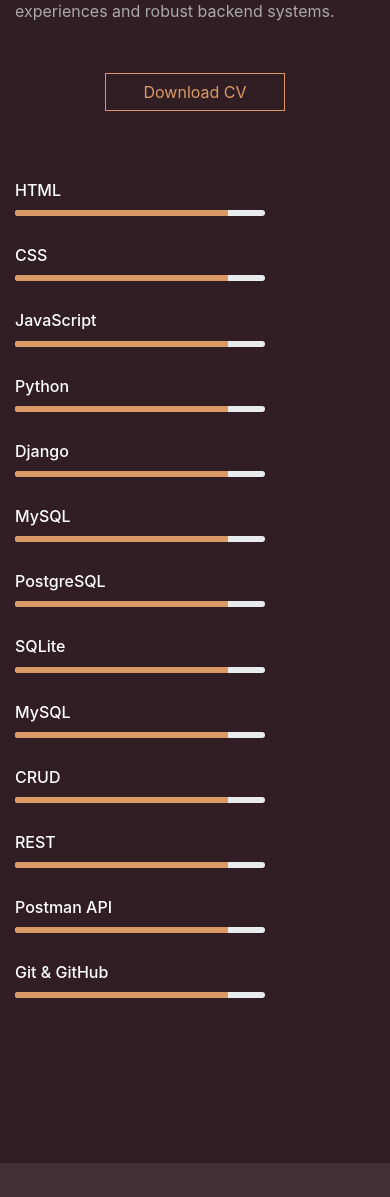
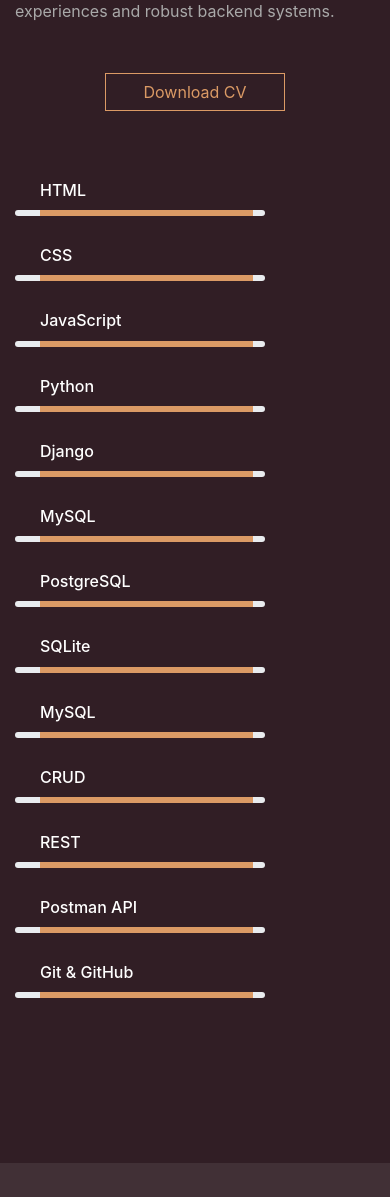
Before and after one commit to arunp007/Portfolio_, a Django app: page / in a window 390 px wide. Shown: the part 1564-2761 px from the top of the page. Run offline with Django 5.2, Linux system fonts and the light colour scheme.

Commit message:
Version-1

```diff
--- a/portfolio_app/templates/home.html
+++ b/portfolio_app/templates/home.html
@@ -367,12 +367,14 @@
             }
 
             .title-1{
+                margin-left: 25px;
                 margin-top: 70px;
                 margin-bottom: 10px !important;
                 color: white;
             }
 
             .title-2{
+                margin-left: 25px;
                 margin-top: 30px !important;
                 margin-bottom: 10px;
                 color: white;
@@ -380,6 +382,7 @@
 
 
             .progress-bar{
+                margin-left: 25px;
                 height: 6px;
                 background-color: #DB9A65 !important;
             }
```
